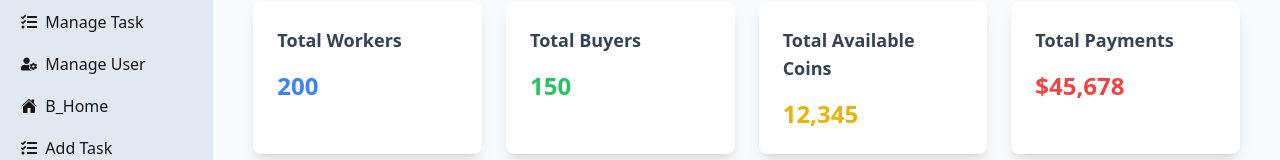
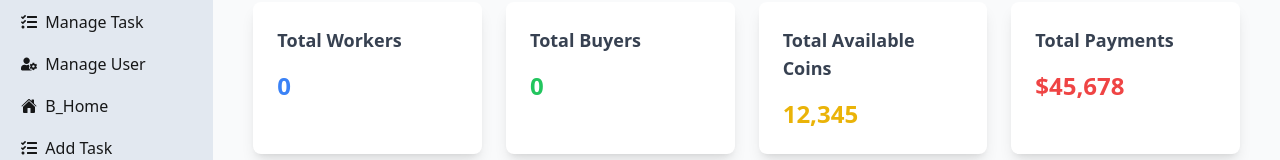
Before and after one commit to fatemaDiba/jobBees-client, a React (Vite) app: page /dashboard/admin-home in a window 1280 px wide. Both pictures are taken after a click on the button 1119 px from the left and 32 px from the top of the page. Shown: the part 162-322 px from the top of the page. Built offline with nearby package versions, Linux system fonts and the light colour scheme; no server answers.

Commit message:
update task & admin dash

```diff
--- a/src/dashboard/AdminDashboard/adminHome/AdminHome.jsx
+++ b/src/dashboard/AdminDashboard/adminHome/AdminHome.jsx
@@ -1,14 +1,28 @@
-import React from "react";
 import WithdrawalRequests from "./components/WithdrawalRequests";
 import AdminDash from "./components/AdminDash";
 import Title from "../../../components/Title";
+import useUsersInfo from "../../../hooks/useUsersInfo";
+import Loading from "../../../loading/Loading";
+
 const AdminHome = () => {
+  const { totalBuyers, totalWorkers, isLoading, isError } = useUsersInfo();
+
+  if (isLoading) {
+    return (
+      <div>
+        <Loading></Loading>
+      </div>
+    );
+  }
+
   return (
     <div className="bg-gray-50 pb-16">
       <Title title="Admin-Home"></Title>
-
       <div>
-        <AdminDash></AdminDash>
+        <AdminDash
+          totalBuyers={totalBuyers}
+          totalWorkers={totalWorkers}
+        ></AdminDash>
         <WithdrawalRequests></WithdrawalRequests>
       </div>
     </div>
--- a/src/dashboard/AdminDashboard/adminHome/components/AdminDash.jsx
+++ b/src/dashboard/AdminDashboard/adminHome/components/AdminDash.jsx
@@ -1,4 +1,4 @@
-const AdminDash = () => {
+const AdminDash = ({ totalWorkers, totalBuyers }) => {
   return (
     <div className="p-4 md:p-6 lg:p-10">
       <h2 className="text-lg md:text-2xl lg:text-3xl font-bold mb-4 md:mb-6 text-gray-800">
@@ -12,7 +12,7 @@ const AdminDash = () => {
             Total Workers
           </h3>
           <p className="text-lg md:text-xl xl:text-2xl font-semibold text-blue-500 mt-2 md:mt-4">
-            200
+            {totalWorkers}
           </p>
         </div>
         {/* Total Buyers */}
@@ -21,7 +21,7 @@ const AdminDash = () => {
             Total Buyers
           </h3>
           <p className="text-lg md:text-xl xl:text-2xl font-semibold text-green-500 mt-2 md:mt-4">
-            150
+            {totalBuyers}
           </p>
         </div>
         {/* Total Coins */}
--- a/src/dashboard/BuyerDashboard/addTask/AddTask.jsx
+++ b/src/dashboard/BuyerDashboard/addTask/AddTask.jsx
@@ -7,6 +7,7 @@ import { toast } from "react-toastify";
 import axios from "axios";
 import Swal from "sweetalert2";
 import useAuth from "../../../hooks/useAuth";
+import { useNavigate } from "react-router-dom";
 
 const imgBB_key = import.meta.env.VITE_IMG_API_key;
 const hostingAPI = `https://api.imgbb.com/1/upload?key=${imgBB_key}`;
@@ -22,6 +23,7 @@ const AddTask = () => {
   const { user } = useAuth();
   const buyerName = user?.displayName;
   const email = user?.email;
+  const navigate = useNavigate();
 
   // main onsubmit function
   const onSubmit = async (data) => {
@@ -52,7 +54,7 @@ const AddTask = () => {
           });
           formRef.current.reset();
         }
-        // navigate(location?.state?.from || "/dashboard");
+        navigate(location?.state?.from || "/dashboard/my-added-task");
       } else {
         toast.error("Failed to upload image. Try again.");
       }
--- a/src/dashboard/BuyerDashboard/myTasks/components/UpdateTask.jsx
+++ b/src/dashboard/BuyerDashboard/myTasks/components/UpdateTask.jsx
@@ -2,6 +2,9 @@ import { useForm } from "react-hook-form";
 import { useNavigate, useParams } from "react-router-dom";
 import useAxios from "../../../../hooks/useAxios";
 import Swal from "sweetalert2";
+import { useQuery } from "@tanstack/react-query";
+import { useEffect } from "react";
+import Loading from "../../../../loading/Loading";
 
 const UpdateTask = () => {
   const { id } = useParams();
@@ -10,8 +13,28 @@ const UpdateTask = () => {
     register,
     handleSubmit,
     formState: { errors },
+    reset,
   } = useForm();
   const navigate = useNavigate();
+
+  const { data: refData = {}, isLoading } = useQuery({
+    queryKey: ["refData", id],
+    queryFn: async () => {
+      const res = await axiosBase.get(`/task/single-task/${id}`);
+      return res.data;
+    },
+    enabled: !!id,
+  });
+
+  useEffect(() => {
+    if (refData) {
+      reset({
+        title: refData.title || "",
+        task_detail: refData.task_detail || "",
+        submission_info: refData.submission_info || "",
+      });
+    }
+  }, [refData]);
 
   const onSubmit = (data) => {
     axiosBase
@@ -36,12 +59,18 @@ const UpdateTask = () => {
   };
 
   return (
-    <div>
+    <div className="py-16 bg-gray-50">
       <div className="flex items-center justify-center">
         <div className="bg-white shadow-lg rounded-lg w-full max-w-3xl p-8">
           <h2 className="text-2xl xl:text-3xl font-bold text-gray-800 text-center mb-6">
             Update Your Task
           </h2>
+
+          {isLoading ? (
+            <p className="text-center text-gray-500">
+              <Loading></Loading>
+            </p>
+          ) : (
             <form onSubmit={handleSubmit(onSubmit)} className="space-y-6">
               {/* Task Title */}
               <div>
@@ -103,7 +132,7 @@ const UpdateTask = () => {
                   type="text"
                   id="submission_info"
                   {...register("submission_info", {
-                  required: "submission_info Is Required",
+                    required: "Submission Info Is Required",
                   })}
                   placeholder="e.g., Upload a screenshot as proof"
                   className="mt-1 block w-full px-4 py-2 border border-gray-300 rounded-md shadow-sm focus:outline-none focus:ring-blue-500 focus:border-blue-500"
@@ -115,7 +144,7 @@ const UpdateTask = () => {
                 )}
               </div>
 
-            {/* Add Task Button */}
+              {/* Update Task Button */}
               <div>
                 <button
                   type="submit"
@@ -125,6 +154,7 @@ const UpdateTask = () => {
                 </button>
               </div>
             </form>
+          )}
         </div>
       </div>
     </div>
--- a/src/dashboard/WorkerDashboard/taskList/components/Card.jsx
+++ b/src/dashboard/WorkerDashboard/taskList/components/Card.jsx
@@ -1,7 +1,7 @@
 const Card = ({ task }) => {
   return (
     <div className="bg-white shadow-lg rounded-lg p-4 border border-gray-200 hover:shadow-2xl transition-shadow flex flex-col">
-      <div className="pt-4 w-64 h-64 mx-auto mb-4">
+      <div className="w-72 h-36 mx-auto mb-4">
         <img
           src={task.photo}
           alt="task_img"
--- /dev/null
+++ b/src/hooks/useUsersInfo.jsx
@@ -0,0 +1,39 @@
+import { useQuery } from "@tanstack/react-query";
+import useAxios from "./useAxios";
+
+const useUsersInfo = () => {
+  const axiosBase = useAxios();
+
+  const {
+    data: buyerData = {},
+    isLoading: buyersLoading,
+    isError: buyersError,
+  } = useQuery({
+    queryKey: ["allBuyers"],
+    queryFn: async () => {
+      const res = await axiosBase.get("/user/all-buyers");
+      return res.data;
+    },
+  });
+
+  const {
+    data: workerData = {},
+    isLoading: workersLoading,
+    isError: workersError,
+  } = useQuery({
+    queryKey: ["allWorkers"],
+    queryFn: async () => {
+      const res = await axiosBase.get("/user/all-workers");
+      return res.data;
+    },
+  });
+
+  const totalBuyers = buyerData?.totalBuyer || 0; // Extract totalBuyer
+  const totalWorkers = workerData?.totalWorker || 0; // Extract totalWorker
+  const isLoading = buyersLoading || workersLoading;
+  const isError = buyersError || workersError;
+
+  return { totalBuyers, totalWorkers, isLoading, isError };
+};
+
+export default useUsersInfo;
```
Lines whose indentation alone changed are shown as unchanged.
